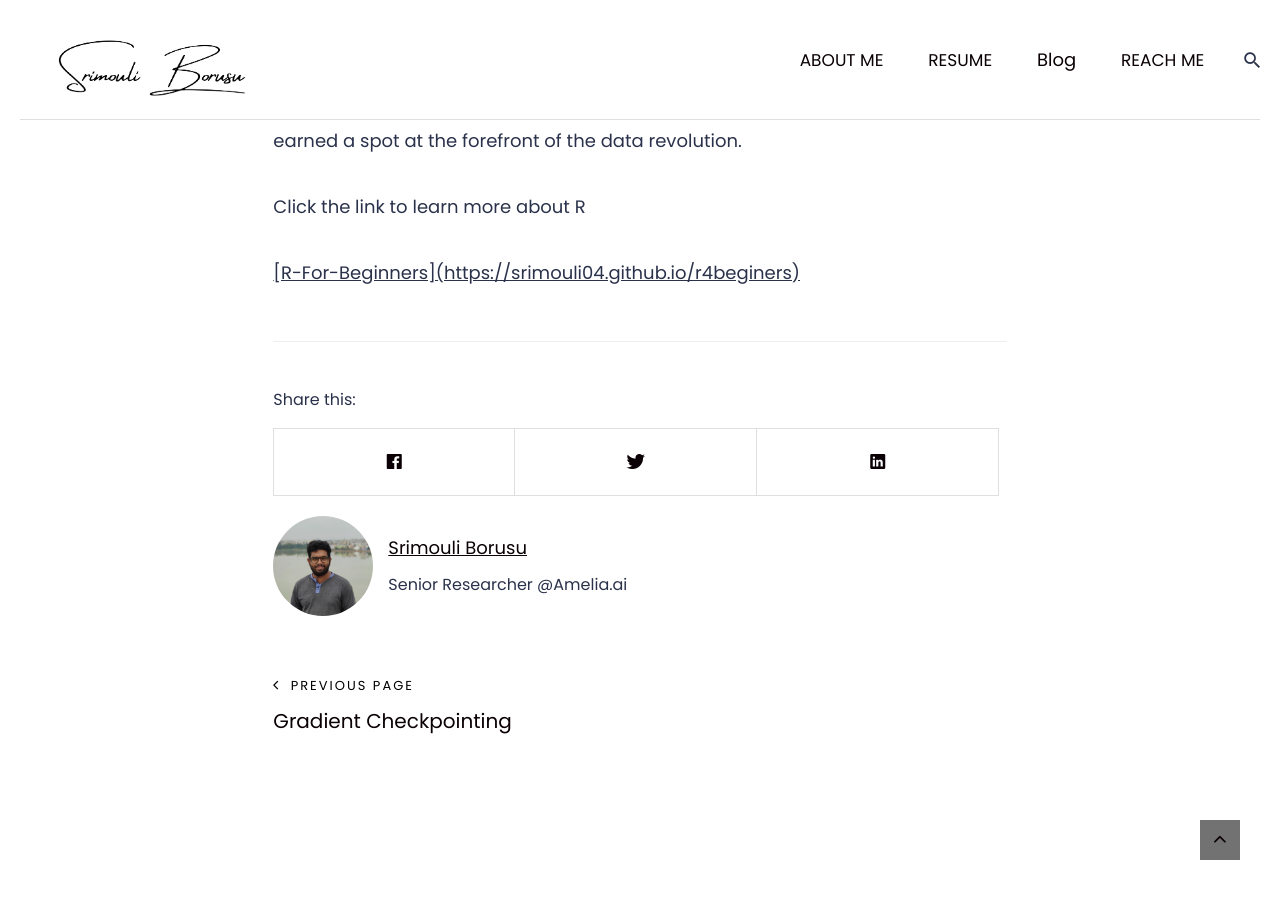
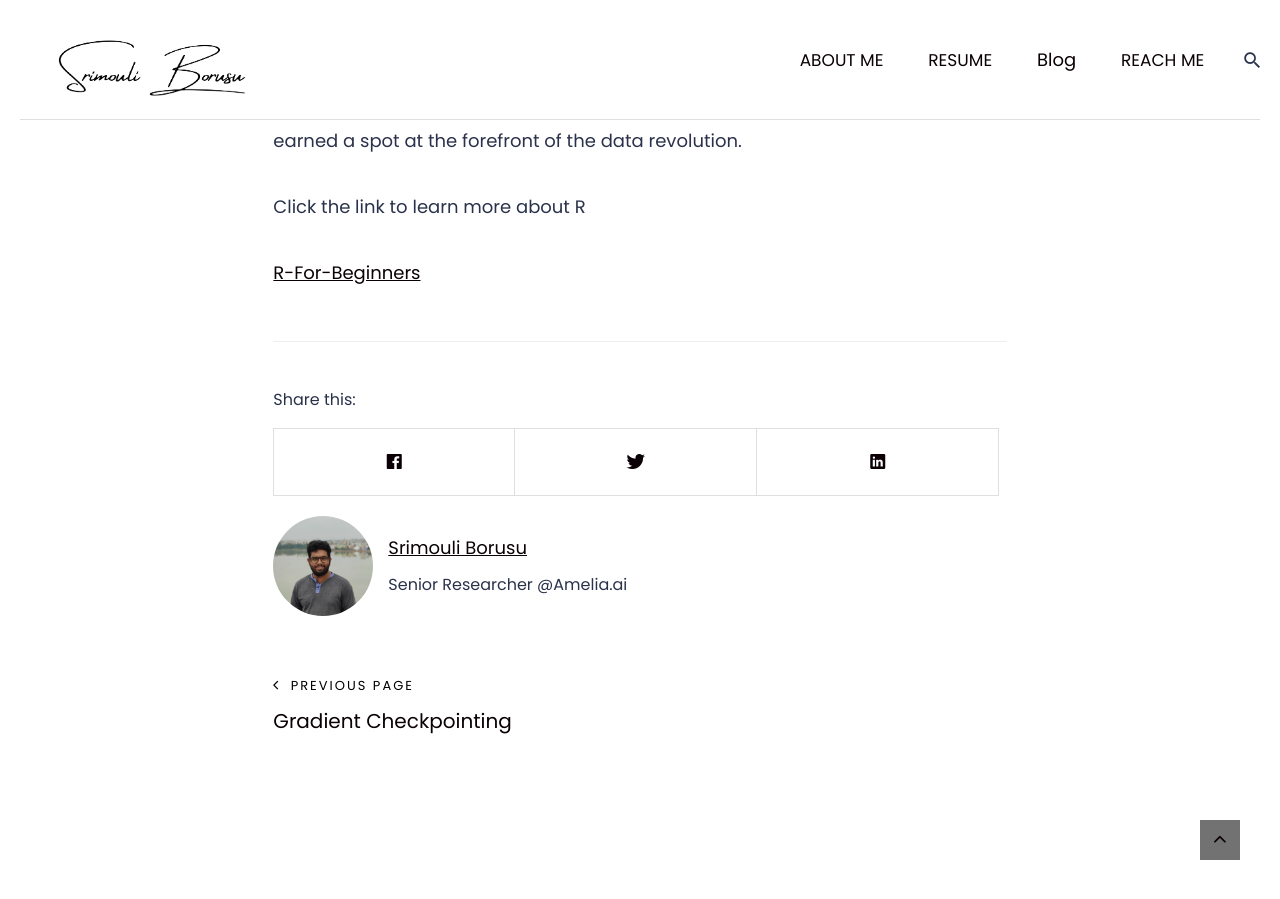
Before and after one commit to srimouli04/srimouli04.github.io, a Jekyll site: the page built from _posts/2023-09-21-r4beginners.md, in a window 1280 px wide and 900 px high, scrolled down 1704 px. Built offline with Jekyll 4.4.1, drawn with Linux system fonts in a browser that asks for light colours; nearby versions of some CDN libraries.

Commit message:
corrected hyperlink

```diff
--- a/_posts/2023-09-21-r4beginners.md
+++ b/_posts/2023-09-21-r4beginners.md
@@ -27,4 +27,4 @@ Whether you're a seasoned data scientist or a novice eager to embark on a data-d
 
 Click the link to learn more about R
 
-<u>[R-For-Beginners](https://srimouli04.github.io/r4beginers)</u>
+[<u>R-For-Beginners</u>](https://srimouli04.github.io/r4beginers)
```
